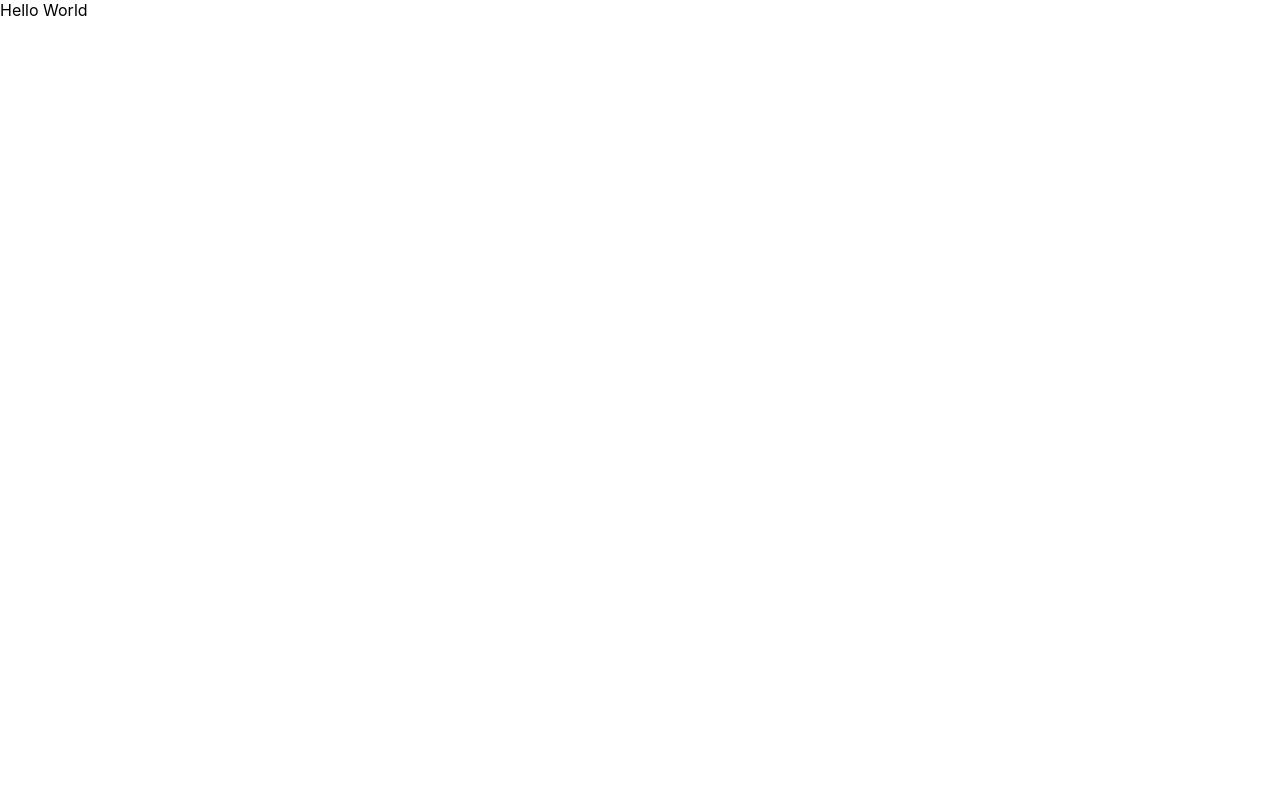
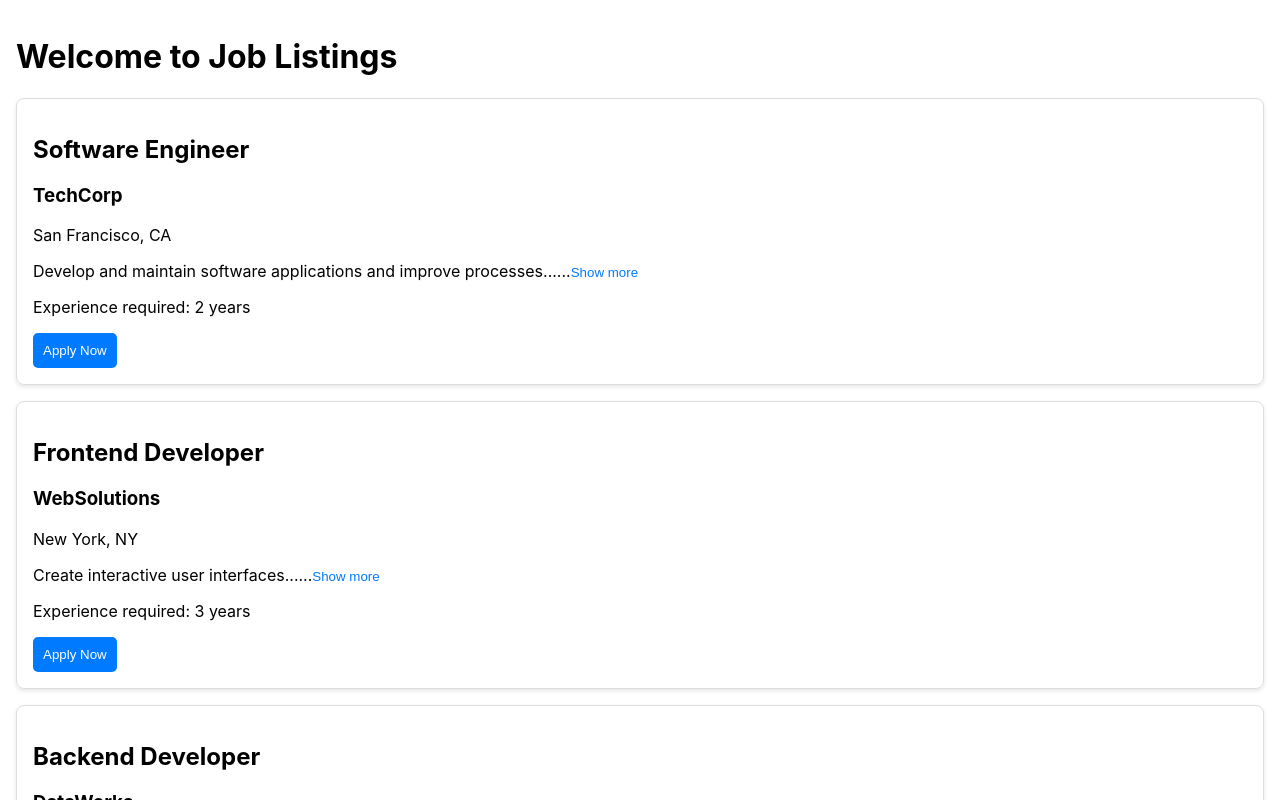
Before and after one commit to gitshubham45/job-search, a React (Create React App) app: page / in a window 1280 px wide. Shown: the top 800 px of the page. Built offline with nearby package versions, Linux system fonts and the light colour scheme.

Commit message:
job card created and listed on homepage

```diff
--- a/package.json
+++ b/package.json
@@ -8,6 +8,7 @@
     "@testing-library/user-event": "^13.5.0",
     "react": "^18.3.1",
     "react-dom": "^18.3.1",
+    "react-router-dom": "^6.23.0",
     "react-scripts": "5.0.1",
     "web-vitals": "^2.1.4"
   },
--- a/src/App.js
+++ b/src/App.js
@@ -1,11 +1,17 @@
-import logo from './logo.svg';
+import React from 'react';
+import { BrowserRouter as Router, Route, Routes } from 'react-router-dom';
+import Home from './Pages/Home';
 
-function App() {
+const App = () => {
   return (
-    <div >
-     Hello World
-    </div>
+    <Router>
+      <div className="App">
+        <Routes>
+          <Route path="/" element={<Home />} />
+        </Routes>
+      </div>
+    </Router>
   );
-}
+};
 
 export default App;
--- /dev/null
+++ b/src/Components/JobCard.jsx
@@ -0,0 +1,32 @@
+// src/JobCard.js
+import React, { useState } from 'react';
+import "./jobCard.css"
+
+const JobCard = ({ job }) => {
+  const [isExpanded, setIsExpanded] = useState(false);
+  const { title, company, location, description, experience, applyLink } = job;
+
+  const truncatedDescription = isExpanded ? description : `${description.slice(0, 100)}...`;
+
+  return (
+    <div className="card" >
+      <h2>{title}</h2>
+      <h3>{company}</h3>
+      <p>{location}</p>
+      <p>
+        {truncatedDescription}
+        <button className="toggleButton" onClick={() => setIsExpanded(!isExpanded)} >
+          {isExpanded ? 'Show less' : 'Show more'}
+        </button>
+      </p>
+      <p>Experience required: {experience} years</p>
+      <a href={applyLink} target="_blank" rel="noopener noreferrer">
+        <button className="applyButton" >Apply Now</button>
+      </a>
+    </div>
+  );
+};
+
+
+
+export default JobCard;
--- /dev/null
+++ b/src/Components/Parts/JobList.jsx
@@ -0,0 +1,41 @@
+import React from 'react';
+import JobCard from '../JobCard';
+
+const JobList = () => {
+  const jobData = [
+    {
+      title: 'Software Engineer',
+      company: 'TechCorp',
+      location: 'San Francisco, CA',
+      description: 'Develop and maintain software applications and improve processes...',
+      experience: 2,
+      applyLink: 'https://example.com/apply1',
+    },
+    {
+      title: 'Frontend Developer',
+      company: 'WebSolutions',
+      location: 'New York, NY',
+      description: 'Create interactive user interfaces...',
+      experience: 3,
+      applyLink: 'https://example.com/apply2',
+    },
+    {
+      title: 'Backend Developer',
+      company: 'DataWorks',
+      location: 'Austin, TX',
+      description: 'Design and implement server-side logic...',
+      experience: 5,
+      applyLink: 'https://example.com/apply3',
+    },
+  ];
+
+  return (
+    <div>
+      {jobData.map((job, index) => (
+        <JobCard key={index} job={job} />
+      ))}
+    </div>
+  );
+};
+
+export default JobList;
--- /dev/null
+++ b/src/Components/jobCard.css
@@ -0,0 +1,29 @@
+/* src/JobCard.css */
+
+/* Styling for the job card container */
+.card {
+    border: 1px solid #ddd;
+    padding: 16px;
+    border-radius: 8px;
+    box-shadow: 0 2px 4px rgba(0, 0, 0, 0.1);
+    margin-bottom: 16px;
+}
+
+/* Styling for the toggle button (Show more/less) */
+.toggleButton {
+    background: none;
+    border: none;
+    color: #007BFF;
+    cursor: pointer;
+    padding: 0;
+}
+
+/* Styling for the apply button */
+.applyButton {
+    background-color: #007BFF;
+    color: white;
+    padding: 10px;
+    border: none;
+    border-radius: 5px;
+    cursor: pointer;
+}
--- a/src/Pages/Home.jsx
+++ b/src/Pages/Home.jsx
@@ -1,15 +1,20 @@
+// src/Home.js
 import React from 'react';
-
+import JobList from '../Components/Parts/JobList';
 
 const Home = () => {
+  return (
+    <div className="home" style={styles.container}>
+      <h1>Welcome to Job Listings</h1>
+      <JobList />
+    </div>
+  );
+};
 
+const styles = {
+  container: {
+    padding: '16px',
+  },
+};
 
-
-  return (
-    <div className='home'>
-
-    </div>
-  )
-}
-
-export default Home
+export default Home;
```
Also changed, not shown: 1 other file (tests, documents, lock files or other folders).
